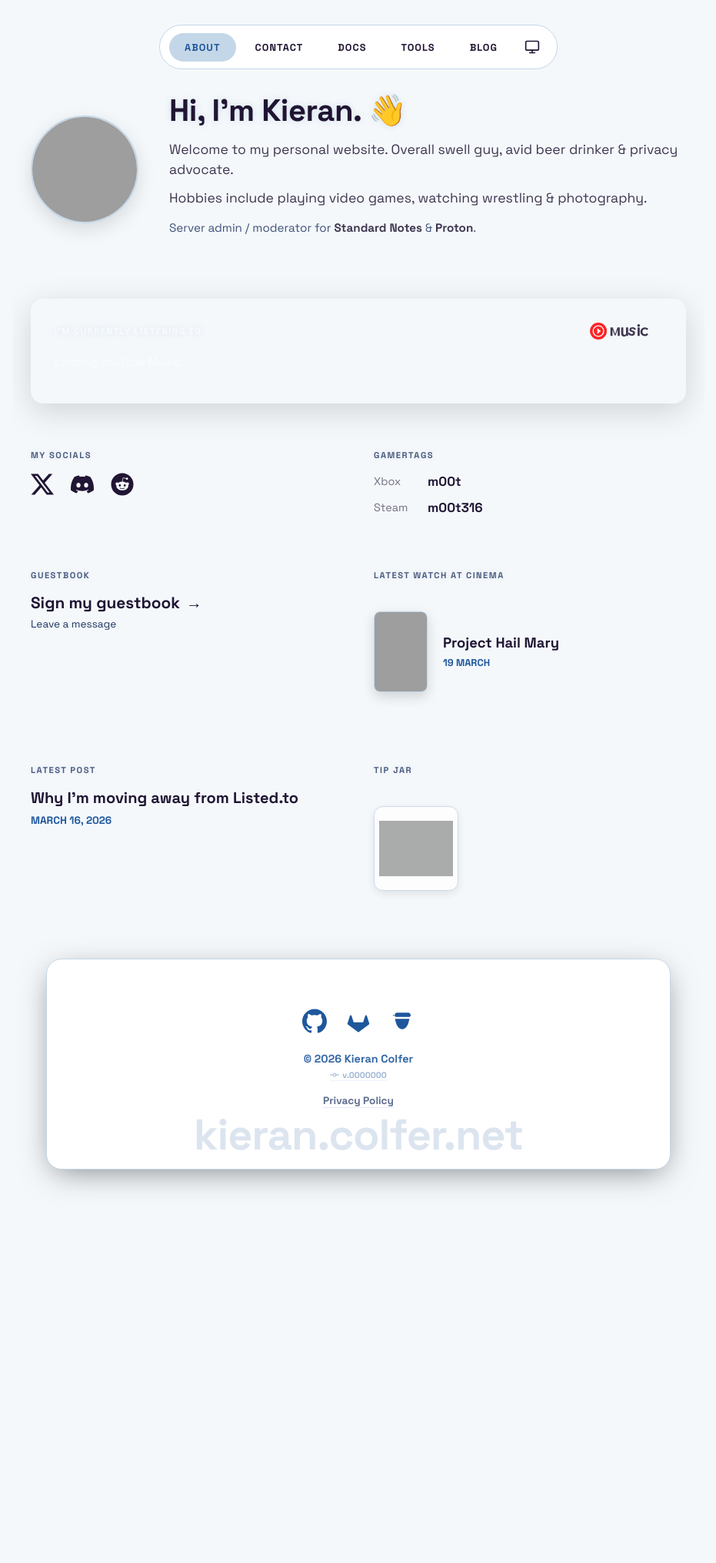
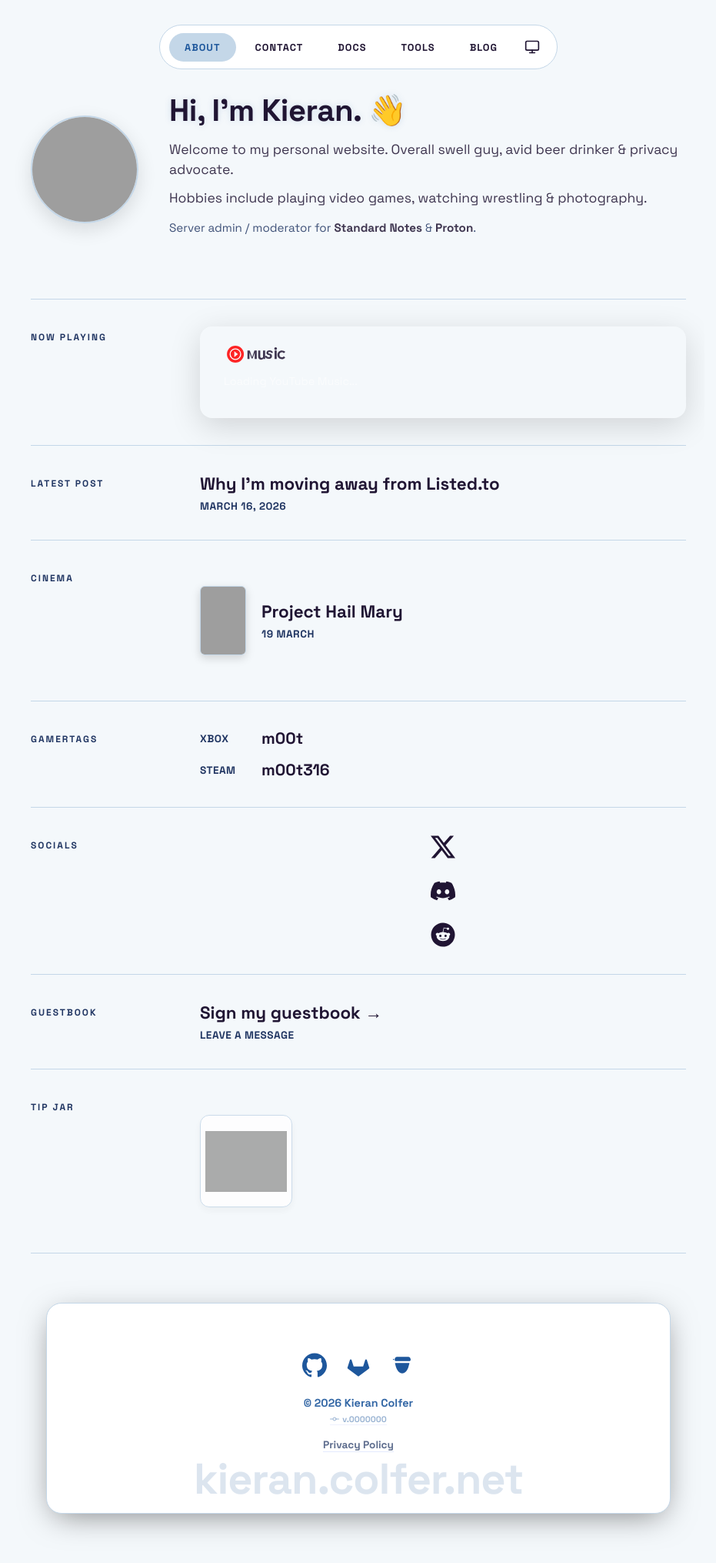
Before and after one commit to PASSK3YS/PASSK3YS.github.io, a Jekyll site: the page built from index.md, in a window 1280 px wide. Shown: the whole page at 77% size, without its empty margins (174-1105 px from the left). Built offline with Jekyll 4.4.1, drawn with Linux system fonts in a browser that asks for light colours; before the commit the page ends 1583 px from its top, so only the background shows below that; some of the changed lines change nothing that is shown; grey boxes are pictures that could not be loaded.

Commit message:
chore: update main page design

```diff
--- a/index.md
+++ b/index.md
@@ -15,30 +15,59 @@ title: About
     </div>
 </div>
 
-<div class="ytm-special-card" id="ytm-card">
-    <div id="ytm-bg-layer"></div>
-    <div style="position: relative; z-index: 1;">
-        <div class="ytm-header">
-            <h3 id="ytm-header-title" style="margin: 0; font-size: 0.7rem; text-transform: uppercase; letter-spacing: 1.5px; font-weight: 700; color: rgba(255,255,255,0.7) !important;">I'm currently listening to...</h3>
-            <a href="https://music.youtube.com/" target="_blank" class="ytm-logo-link" aria-label="YouTube Music">
-                <svg viewBox="0 0 98 24" height="22" width="98">
-                    <circle cx="12" cy="12" r="12" fill="#FF0000"/>
-                    <circle cx="12" cy="12" r="7.5" fill="none" stroke="#FFFFFF" stroke-width="1.5"/>
-                    <polygon points="10.5,8 15.5,12 10.5,16" fill="#FFFFFF"/>
-                    <path fill="currentColor" d="M29.1 6.7h3.3l3.3 9.7 3.3-9.7h3.3v12h-2.9v-8.9l-2.9 8.3h-1.6l-2.9-8.3v8.9h-2.9v-12zm22.4 12.2c-.8.6-1.9.9-3.2.9-2.6 0-4-1.5-4-4.5V6.7h3v8.3c0 1.6.6 2.3 1.8 2.3.9 0 1.7-.5 2.1-1.3V6.7h3v12h-2.3l-.4-1.3zm12.3-5c0-1.5-1-2.1-2.5-2.5l-1.3-.3c-1-.2-1.3-.6-1.3-1.2 0-.7.7-1.2 1.8-1.2 1.2 0 1.9.5 2 1.5h2.8c-.1-2.2-1.9-3.6-4.7-3.6-2.6 0-4.6 1.3-4.6 3.6 0 1.7.9 2.5 2.6 2.9l1.2.3c1.1.3 1.4.7 1.4 1.4 0 .8-.8 1.4-2.1 1.4-1.4 0-2.2-.6-2.3-1.7h-2.9c.2 2.5 2.2 4.1 5.2 4.1 2.8 0 4.8-1.3 4.8-3.7zm3.8-7.2h3v12h-3v-12zm1.5-4.5c-1.1 0-1.9.8-1.9 1.9s.8 1.9 1.9 1.9 1.9-.8 1.9-1.9-.8-1.9-1.9-1.9zm13.7 6.6c-1.2-1.3-2.9-2.1-4.8-2.1-3.7 0-6.4 2.6-6.4 6.2 0 3.7 2.6 6.2 6.2 6.2 2 0 3.8-.8 4.9-2.2l-2-1.9c-.6.8-1.6 1.4-2.9 1.4-2.1 0-3.3-1.4-3.3-3.6 0-2.2 1.3-3.6 3.3-3.6 1.3 0 2.2.6 2.9 1.4l2.1-1.8z"/>
-                </svg>
-            </a>
-        </div>
-        <div id="ytm-container" style="margin-top: 20px;">
-            <p style="font-size: 0.9em; color: rgba(255,255,255,0.6);">Loading YouTube Music...</p>
+<div class="directory-container">
+
+    <div class="directory-row">
+        <div class="directory-label">Now Playing</div>
+        <div class="directory-content" style="width: 100%;">
+            <div class="ytm-special-card" id="ytm-card">
+                <div id="ytm-bg-layer"></div>
+                <div style="position: relative; z-index: 1;">
+                    <div class="ytm-header">
+                        <a href="https://music.youtube.com/" target="_blank" class="ytm-logo-link" aria-label="YouTube Music">
+                            <svg viewBox="0 0 98 24" height="22" width="98">
+                                <circle cx="12" cy="12" r="12" fill="#FF0000"/>
+                                <circle cx="12" cy="12" r="7.5" fill="none" stroke="#FFFFFF" stroke-width="1.5"/>
+                                <polygon points="10.5,8 15.5,12 10.5,16" fill="#FFFFFF"/>
+                                <path fill="currentColor" d="M29.1 6.7h3.3l3.3 9.7 3.3-9.7h3.3v12h-2.9v-8.9l-2.9 8.3h-1.6l-2.9-8.3v8.9h-2.9v-12zm22.4 12.2c-.8.6-1.9.9-3.2.9-2.6 0-4-1.5-4-4.5V6.7h3v8.3c0 1.6.6 2.3 1.8 2.3.9 0 1.7-.5 2.1-1.3V6.7h3v12h-2.3l-.4-1.3zm12.3-5c0-1.5-1-2.1-2.5-2.5l-1.3-.3c-1-.2-1.3-.6-1.3-1.2 0-.7.7-1.2 1.8-1.2 1.2 0 1.9.5 2 1.5h2.8c-.1-2.2-1.9-3.6-4.7-3.6-2.6 0-4.6 1.3-4.6 3.6 0 1.7.9 2.5 2.6 2.9l1.2.3c1.1.3 1.4.7 1.4 1.4 0 .8-.8 1.4-2.1 1.4-1.4 0-2.2-.6-2.3-1.7h-2.9c.2 2.5 2.2 4.1 5.2 4.1 2.8 0 4.8-1.3 4.8-3.7zm3.8-7.2h3v12h-3v-12zm1.5-4.5c-1.1 0-1.9.8-1.9 1.9s.8 1.9 1.9 1.9 1.9-.8 1.9-1.9-.8-1.9-1.9-1.9zm13.7 6.6c-1.2-1.3-2.9-2.1-4.8-2.1-3.7 0-6.4 2.6-6.4 6.2 0 3.7 2.6 6.2 6.2 6.2 2 0 3.8-.8 4.9-2.2l-2-1.9c-.6.8-1.6 1.4-2.9 1.4-2.1 0-3.3-1.4-3.3-3.6 0-2.2 1.3-3.6 3.3-3.6 1.3 0 2.2.6 2.9 1.4l2.1-1.8z"/>
+                            </svg>
+                        </a>
+                    </div>
+                    <div id="ytm-container" style="margin-top: 15px;">
+                        <p style="font-size: 0.9em; color: rgba(255,255,255,0.6);">Loading YouTube Music...</p>
+                    </div>
+                </div>
+            </div>
         </div>
     </div>
-</div>
 
-<div class="minimal-grid">
-    <div class="minimal-item">
-        <h3 class="minimal-header">My socials</h3>
-        <div class="social-icons">
+    <div class="directory-row">
+        <div class="directory-label">Latest Post</div>
+        <div class="directory-content" id="latest-blog-container">
+            <p style="font-size: 0.9em; color: var(--text-muted);">Loading latest...</p>
+        </div>
+    </div>
+
+    <div class="directory-row">
+        <div class="directory-label">Cinema</div>
+        <div class="directory-content" id="latest-movie-container">
+            <p style="font-size: 0.9em; color: var(--text-muted);">Loading latest...</p>
+        </div>
+    </div>
+
+    <div class="directory-row">
+        <div class="directory-label">Gamertags</div>
+        <div class="directory-content gamertag-list">
+            <span class="gamertag-platform">Xbox</span>
+            <a href="https://www.xbox.com/en-GB/play/user/m00t" target="_blank" class="directory-interactive-text">m00t</a>
+            <span class="gamertag-platform">Steam</span>
+            <a href="https://steamcommunity.com/id/m00t316/" target="_blank" class="directory-interactive-text">m00t316</a>
+        </div>
+    </div>
+
+    <div class="directory-row">
+        <div class="directory-label">Socials</div>
+        <div class="directory-content social-icons">
             <a href="https://x.com/PASSK3YS" target="_blank" title="X">
                 <svg viewBox="0 0 24 24">
                     <path d="M18.901 1.153h3.68l-8.04 9.19L24 22.846h-7.406l-5.8-7.584-6.638 7.584H.474l8.6-9.83L0 1.154h7.594l5.243 6.932ZM17.61 20.644h2.039L6.486 3.24H4.298Z"/>
@@ -57,46 +86,23 @@ title: About
         </div>
     </div>
 
-    <div class="minimal-item">
-        <h3 class="minimal-header">Gamertags</h3>
-        <div class="gamertag-list">
-            <span class="gamertag-label">Xbox</span>
-            <a href="https://www.xbox.com/en-GB/play/user/m00t" target="_blank">m00t</a>
-
-            <span class="gamertag-label">Steam</span>
-            <a href="https://steamcommunity.com/id/m00t316/" target="_blank">m00t316</a>
+    <div class="directory-row">
+        <div class="directory-label">Guestbook</div>
+        <div class="directory-content">
+            <a href="/guestbook/" class="directory-link-wrapper">
+                <span class="directory-title">Sign my guestbook &rarr;</span>
+                <span class="directory-meta">Leave a message</span>
+            </a>
         </div>
     </div>
 
-    <div class="minimal-item">
-        <h3 class="minimal-header">Guestbook</h3>
-        <a href="/guestbook/" class="minimal-link-card">
-            <span class="guestbook-text">Sign my guestbook</span>
-            <span class="guestbook-arrow">&rarr;</span>
-            <span style="font-size: 0.85rem; color: var(--text-muted); display: block; margin-top: 6px; font-weight: normal;">Leave a message</span>
-        </a>
-    </div>
-
-    <div class="minimal-item">
-        <h3 class="minimal-header">Latest watch at Cinema</h3>
-        <div id="latest-movie-container">
-            <p style="font-size: 0.9em; color: var(--text-muted);">Loading latest...</p>
+    <div class="directory-row">
+        <div class="directory-label">Tip Jar</div>
+        <div class="directory-content">
+            <img src="https://files.horizon.pics/7a5ffcb6-a038-4326-b27b-f6206d417b7f?a=480&region=eu-central&mime1=image&mime2=jpeg" alt="Monero QR Code" class="tip-qr">
         </div>
     </div>
 
-    <div class="minimal-item">
-        <h3 class="minimal-header">Latest post</h3>
-        <div id="latest-blog-container">
-            <p style="font-size: 0.9em; color: var(--text-muted);">Loading latest...</p>
-        </div>
-    </div>
-
-    <div class="minimal-item">
-        <h3 class="minimal-header">Tip Jar</h3>
-        <div class="tip-jar-container">
-            <img src="https://files.horizon.pics/7a5ffcb6-a038-4326-b27b-f6206d417b7f?a=480&region=eu-central&mime1=image&mime2=jpeg" alt="Monero QR Code" class="tip-qr">
-        </div>
-    </div>
 </div>
 
 <style>
@@ -136,40 +142,112 @@ title: About
     text-decoration: underline;
 }
 
-.ytm-special-card {
-    position: relative;
-    overflow: hidden;
-    border-radius: 16px;
-    padding: 30px;
-    margin-bottom: 60px;
-    box-shadow: 0 10px 40px rgba(0,0,0,0.15);
-    border: 1px solid rgba(255, 255, 255, 0.05);
+.directory-container {
+    display: flex;
+    flex-direction: column;
+    border-top: 1px solid var(--border);
 }
 
-.minimal-grid {
-    display: grid;
-    grid-template-columns: repeat(auto-fit, minmax(280px, 1fr));
-    gap: 70px 40px;
+.directory-row {
+    display: flex;
+    align-items: flex-start;
+    padding: 35px 0;
+    border-bottom: 1px solid var(--border);
 }
 
-.minimal-item {
+.directory-label {
+    width: 220px;
+    flex-shrink: 0;
+    font-size: 0.75rem;
+    text-transform: uppercase;
+    letter-spacing: 2px;
+    color: var(--text-muted);
+    font-weight: 700;
+    padding-top: 6px;
+}
+
+.directory-content {
+    flex-grow: 1;
     display: flex;
     flex-direction: column;
+    justify-content: center;
 }
 
-.minimal-header {
-    font-size: 0.7rem;
+.directory-link-wrapper {
+    display: flex;
+    flex-direction: column;
+    text-decoration: none !important;
+    transition: transform 0.3s ease;
+}
+
+.directory-link-wrapper:hover {
+    transform: translateX(8px);
+}
+
+.directory-title {
+    font-size: 1.4rem;
+    font-weight: 800;
+    color: var(--text);
+    margin-bottom: 6px;
+    transition: color 0.2s ease;
+}
+
+.directory-link-wrapper:hover .directory-title {
+    color: var(--accent);
+}
+
+.directory-meta {
+    font-size: 0.85rem;
+    color: var(--text-muted);
     text-transform: uppercase;
-    letter-spacing: 1.5px;
+    font-weight: 700;
+    letter-spacing: 0.5px;
+}
+
+.directory-interactive-text {
+    font-size: 1.3rem;
+    font-weight: 800;
+    color: var(--text);
+    text-decoration: none;
+    transition: color 0.2s ease;
+}
+
+.directory-interactive-text:hover {
+    color: var(--accent);
+    text-decoration: underline;
+}
+
+.directory-movie-thumb {
+    width: 60px;
+    height: 90px;
+    object-fit: cover;
+    border-radius: 6px;
+    box-shadow: 0 4px 12px rgba(0,0,0,0.15);
+    transition: transform 0.3s ease;
+}
+
+.directory-link-wrapper:hover .directory-movie-thumb {
+    transform: scale(1.05);
+}
+
+.gamertag-list {
+    display: grid;
+    grid-template-columns: 70px 1fr;
+    gap: 15px 10px;
+    align-items: center;
+}
+
+.gamertag-platform {
+    font-size: 0.85rem;
     color: var(--text-muted);
-    opacity: 0.8;
-    margin: 0 0 16px 0;
+    text-transform: uppercase;
     font-weight: 700;
+    letter-spacing: 0.5px;
 }
 
 .social-icons {
     display: flex;
-    gap: 22px;
+    gap: 25px;
     align-items: center;
     flex-wrap: wrap;
 }
@@ -182,91 +260,41 @@ title: About
 
 .social-icons a:hover {
     color: var(--accent);
-    transform: translateY(-3px);
+    transform: translateY(-4px);
 }
 
 .social-icons svg {
-    width: 30px;
-    height: 30px;
+    width: 32px;
+    height: 32px;
     fill: currentColor;
 }
 
-.gamertag-list {
-    display: grid;
-    grid-template-columns: 60px 1fr;
-    gap: 12px 10px;
-    align-items: center;
-}
-
-.gamertag-label {
-    opacity: 0.6;
-    font-size: 0.9em;
-    color: var(--text);
-}
-
-.gamertag-list a {
-    color: var(--text);
-    text-decoration: none;
-    font-weight: 600;
-    transition: color 0.2s ease;
-    font-size: 1.05rem;
-}
-
-.gamertag-list a:hover {
-    color: var(--accent);
-}
-
-.minimal-link-card {
-    text-decoration: none;
-    display: block;
-    transition: transform 0.2s ease;
-}
-
-.guestbook-text {
-    font-size: 1.3rem;
-    font-weight: 700;
-    color: var(--text);
-    transition: color 0.2s ease;
-}
-
-.guestbook-arrow {
-    font-size: 1.3rem;
-    font-weight: 700;
-    color: var(--text);
-    display: inline-block;
-    transition: transform 0.3s ease, color 0.2s ease;
-    margin-left: 4px;
-}
-
-.minimal-link-card:hover .guestbook-text,
-.minimal-link-card:hover .guestbook-arrow {
-    color: var(--accent);
-}
-
-.minimal-link-card:hover .guestbook-arrow {
-    transform: translateX(6px);
-}
-
-.tip-jar-container {
-    display: flex;
-    align-items: flex-start;
-}
-
 .tip-qr {
-    width: 110px;
-    height: 110px;
+    width: 120px;
+    height: 120px;
     object-fit: contain;
     background-color: #ffffff;
     padding: 6px;
     border-radius: 12px;
-    box-shadow: 0 4px 12px rgba(0,0,0,0.1);
+    border: 1px solid var(--border);
+    box-shadow: 0 4px 12px rgba(0,0,0,0.05);
     opacity: 0.85;
     transition: opacity 0.3s ease, transform 0.3s ease;
 }
 
 .tip-qr:hover {
     opacity: 1;
-    transform: translateY(-2px);
+    transform: translateY(-3px);
+}
+
+.ytm-special-card {
+    position: relative;
+    overflow: hidden;
+    border-radius: 16px;
+    padding: 24px 30px;
+    box-shadow: 0 10px 40px rgba(0,0,0,0.15);
+    border: 1px solid rgba(255, 255, 255, 0.05);
+    width: 100%;
 }
 
 #ytm-bg-layer {
@@ -333,11 +361,11 @@ title: About
 }
 
 .ytm-thumb-large {
-    width: 90px;
-    height: 90px;
+    width: 85px;
+    height: 85px;
     object-fit: cover;
     border-radius: 10px;
-    box-shadow: 0 10px 30px rgba(0,0,0,0.6);
+    box-shadow: 0 8px 24px rgba(0,0,0,0.5);
     border: none;
     transition: transform 0.3s ease;
 }
@@ -381,7 +409,7 @@ title: About
 
 .prev-track-text {
     font-size: 0.85rem;
-    color: rgba(255, 255, 255, 0.9) !important;
+    color: rgba(255, 255, 255, 0.95) !important;
     white-space: nowrap;
     overflow: hidden;
     text-overflow: ellipsis;
@@ -450,7 +478,7 @@ title: About
 }
 
 .play-history-list::-webkit-scrollbar-thumb {
-    background: rgba(255, 255, 255, 0.2);
+    background: rgba(255, 255, 255, 0.3);
     border-radius: 3px;
 }
 
@@ -460,12 +488,12 @@ title: About
     gap: 15px;
     padding: 8px;
     border-radius: 8px;
-    background: rgba(0, 0, 0, 0.2);
+    background: rgba(0, 0, 0, 0.25);
     transition: background 0.2s;
 }
 
 .history-track-item:hover {
-    background: rgba(0, 0, 0, 0.4);
+    background: rgba(0, 0, 0, 0.5);
 }
 
 .history-track-img {
@@ -498,97 +526,24 @@ title: About
     text-overflow: ellipsis;
 }
 
-.latest-movie-content {
-    display: flex;
-    align-items: center;
-    gap: 20px;
-    text-decoration: none !important;
-}
-
-.latest-movie-thumb {
-    width: 70px;
-    height: 105px;
-    object-fit: cover;
-    border-radius: 8px;
-    box-shadow: 0 6px 16px rgba(0,0,0,0.15);
-    transition: transform 0.3s ease;
-}
-
-.latest-movie-info {
-    display: flex;
-    flex-direction: column;
-}
-
-.latest-movie-title {
-    font-weight: bold;
-    font-size: 1.15rem;
-    margin: 0 0 6px 0;
-    color: var(--text);
-    line-height: 1.2;
-    transition: color 0.2s ease;
-}
-
-.latest-movie-date {
-    font-size: 0.8rem;
-    color: var(--accent);
-    margin: 0;
-    text-transform: uppercase;
-    font-weight: bold;
-}
-
-.latest-movie-link-wrapper {
-    text-decoration: none !important;
-    display: block;
-}
-
-.latest-movie-link-wrapper:hover .latest-movie-title {
-    color: var(--accent) !important;
-}
-
-.latest-movie-link-wrapper:hover .latest-movie-thumb {
-    transform: scale(1.03);
-}
-
-.latest-blog-content {
-    display: flex;
-    flex-direction: column;
-}
-
-.latest-blog-title {
-    font-weight: bold;
-    font-size: 1.25rem;
-    margin: 0 0 8px 0;
-    color: var(--text);
-    line-height: 1.3;
-    transition: color 0.2s ease;
-}
-
-.latest-blog-date {
-    font-size: 0.85rem;
-    color: var(--accent);
-    margin: 0;
-    text-transform: uppercase;
-    font-weight: bold;
-}
-
-.latest-blog-link-wrapper {
-    text-decoration: none !important;
-    display: block;
-}
-
-.latest-blog-link-wrapper:hover .latest-blog-title {
-    color: var(--accent) !important;
-}
-
-@media (max-width: 850px) {
+@media (max-width: 768px) {
     .minimal-bio {
         flex-direction: column;
         text-align: center;
         gap: 25px;
     }
-}
-
-@media (max-width: 600px) {
+    .directory-row {
+        flex-direction: column;
+        padding: 25px 0;
+        gap: 15px;
+    }
+    .directory-label {
+        width: 100%;
+        padding-top: 0;
+        border-bottom: 1px solid var(--border);
+        padding-bottom: 10px;
+        margin-bottom: 5px;
+    }
     .ytm-track-layout {
         flex-direction: column;
         align-items: flex-start;
@@ -733,13 +688,11 @@ fetch('/cinema-watchlist/2026/')
         const firstMovie = new DOMParser().parseFromString(html, 'text/html').querySelector('.movie-card');
         if (firstMovie) {
             document.getElementById('latest-movie-container').innerHTML = `
-                <a href="/cinema-watchlist/2026/" class="latest-movie-link-wrapper">
-                    <div class="latest-movie-content">
-                        <img src="${firstMovie.querySelector('.movie-thumbnail').src}" alt="${firstMovie.querySelector('.movie-title').textContent}" class="latest-movie-thumb">
-                        <div class="latest-movie-info">
-                            <p class="latest-movie-title">${firstMovie.querySelector('.movie-title').textContent}</p>
-                            <p class="latest-movie-date">${firstMovie.querySelector('.movie-date').textContent}</p>
-                        </div>
+                <a href="/cinema-watchlist/2026/" class="directory-link-wrapper" style="flex-direction: row; align-items: center; gap: 20px;">
+                    <img src="${firstMovie.querySelector('.movie-thumbnail').src}" alt="${firstMovie.querySelector('.movie-title').textContent}" class="directory-movie-thumb">
+                    <div style="display: flex; flex-direction: column;">
+                        <span class="directory-title">${firstMovie.querySelector('.movie-title').textContent}</span>
+                        <span class="directory-meta">${firstMovie.querySelector('.movie-date').textContent}</span>
                     </div>
                 </a>`;
         }
@@ -752,11 +705,9 @@ fetch('/blog/')
         if (firstPost) {
             const link = firstPost.querySelector('h2 a');
             document.getElementById('latest-blog-container').innerHTML = `
-                <a href="${link.getAttribute('href')}" class="latest-blog-link-wrapper">
-                    <div class="latest-blog-content">
-                        <p class="latest-blog-title">${link.textContent.trim()}</p>
-                        <p class="latest-blog-date">${firstPost.querySelector('div').textContent.trim()}</p>
-                    </div>
+                <a href="${link.getAttribute('href')}" class="directory-link-wrapper">
+                    <span class="directory-title">${link.textContent.trim()}</span>
+                    <span class="directory-meta">${firstPost.querySelector('div').textContent.trim()}</span>
                 </a>`;
         }
     });
```
